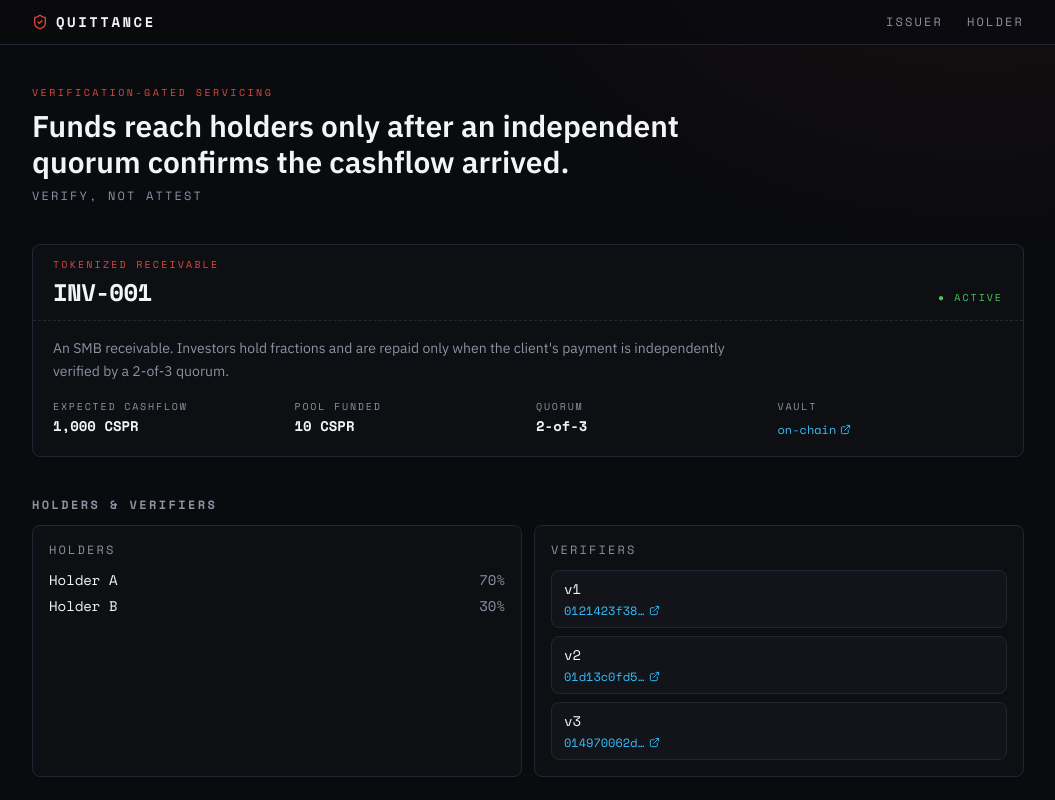
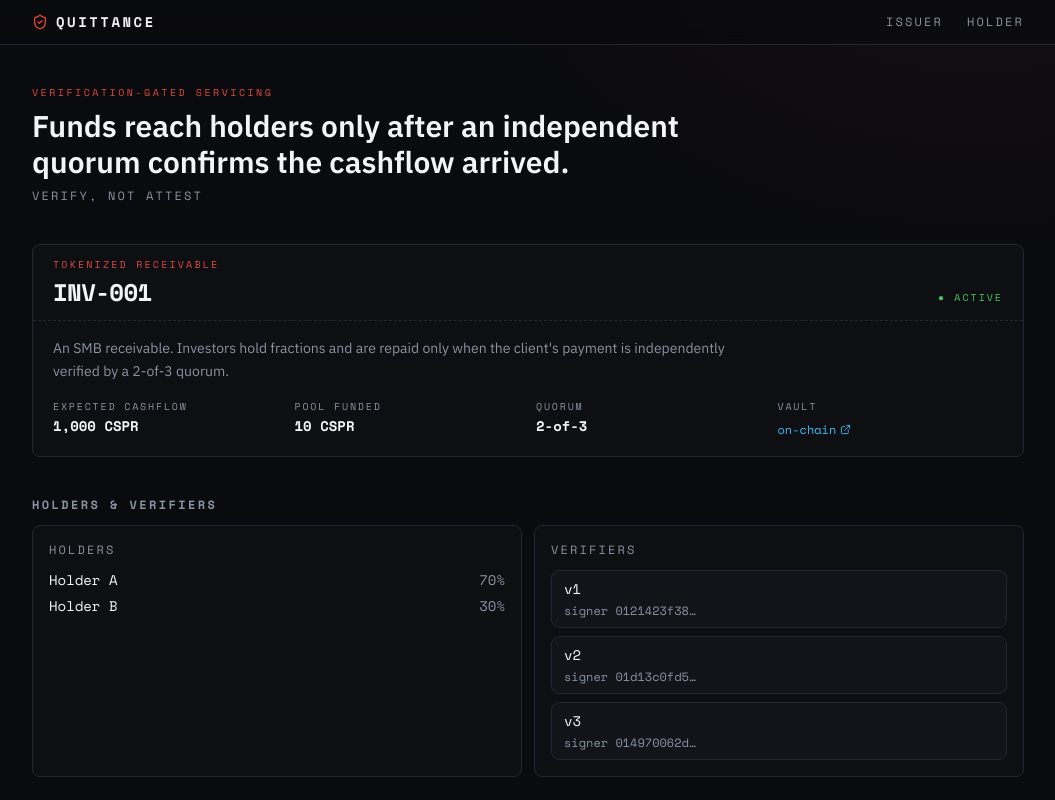
Before and after one commit to RECTOR-LABS/quittance, a Next.js app in the folder dashboard/: page / in a window 1280 px wide. Shown: the top 800 px of the page, without its empty margins (112-1167 px from the left). Built offline with nearby package versions, Linux system fonts and the light colour scheme.

Commit message:
fix(dashboard): verifier badge shows signer key as text (drop broken cspr.live account link)

```diff
--- a/dashboard/components/VerifierBadge.tsx
+++ b/dashboard/components/VerifierBadge.tsx
@@ -1,12 +1,11 @@
 import type { Verifier } from '@/lib/types';
-import { TxLink } from './TxLink';
 
 export function VerifierBadge({ verifier }: { verifier: Verifier }) {
   return (
     <div className="rounded-lg border border-edge bg-panel px-3 py-2">
       <div className="font-mono text-sm">{verifier.label}</div>
-      <div className="mt-1 text-xs">
-        <TxLink kind="account" hash={verifier.publicKeyHex} label={`${verifier.publicKeyHex.slice(0, 10)}…`} />
+      <div className="mt-1 font-mono text-xs text-muted">
+        signer {verifier.publicKeyHex.slice(0, 10)}…
       </div>
     </div>
   );
```
